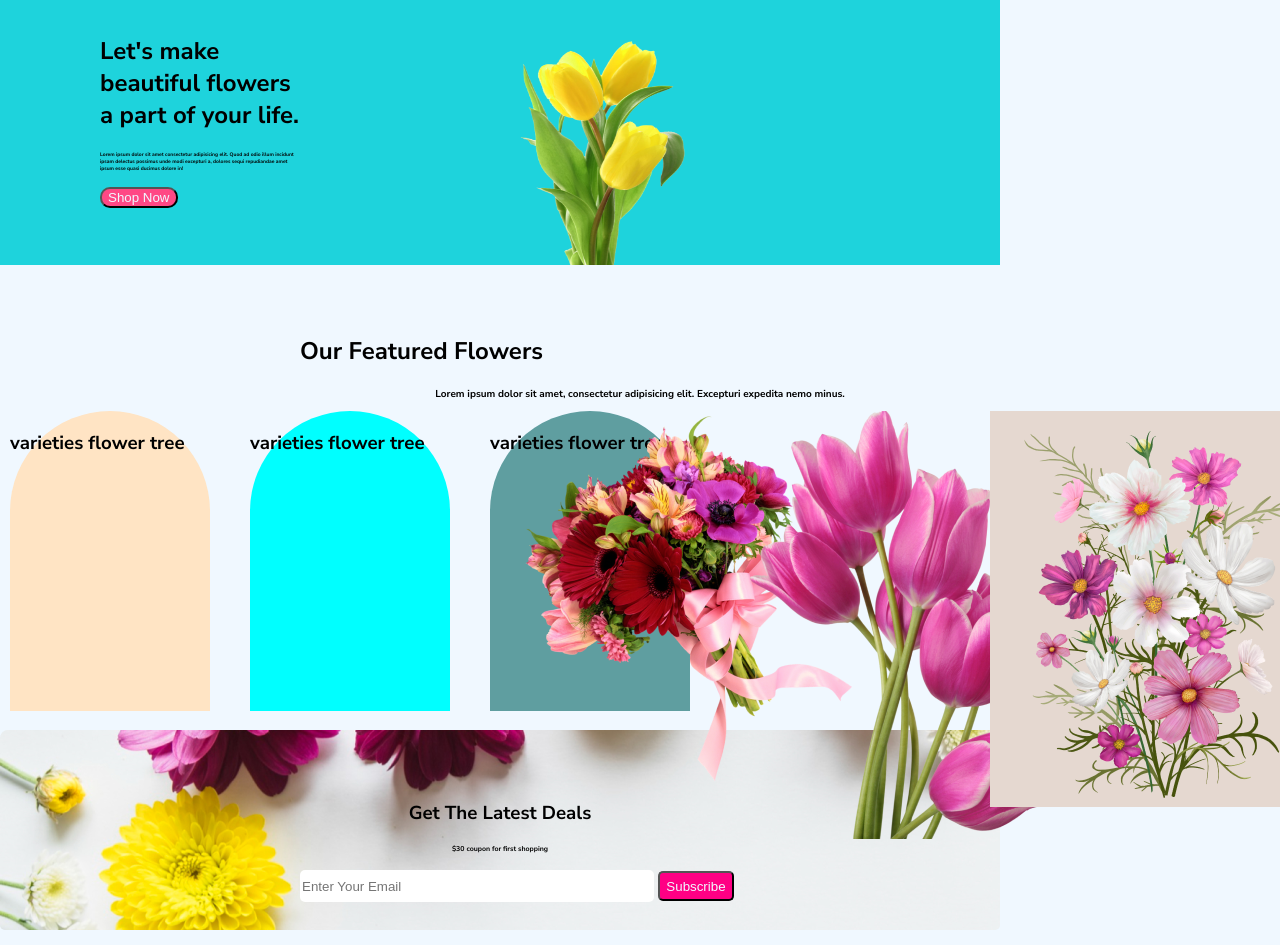
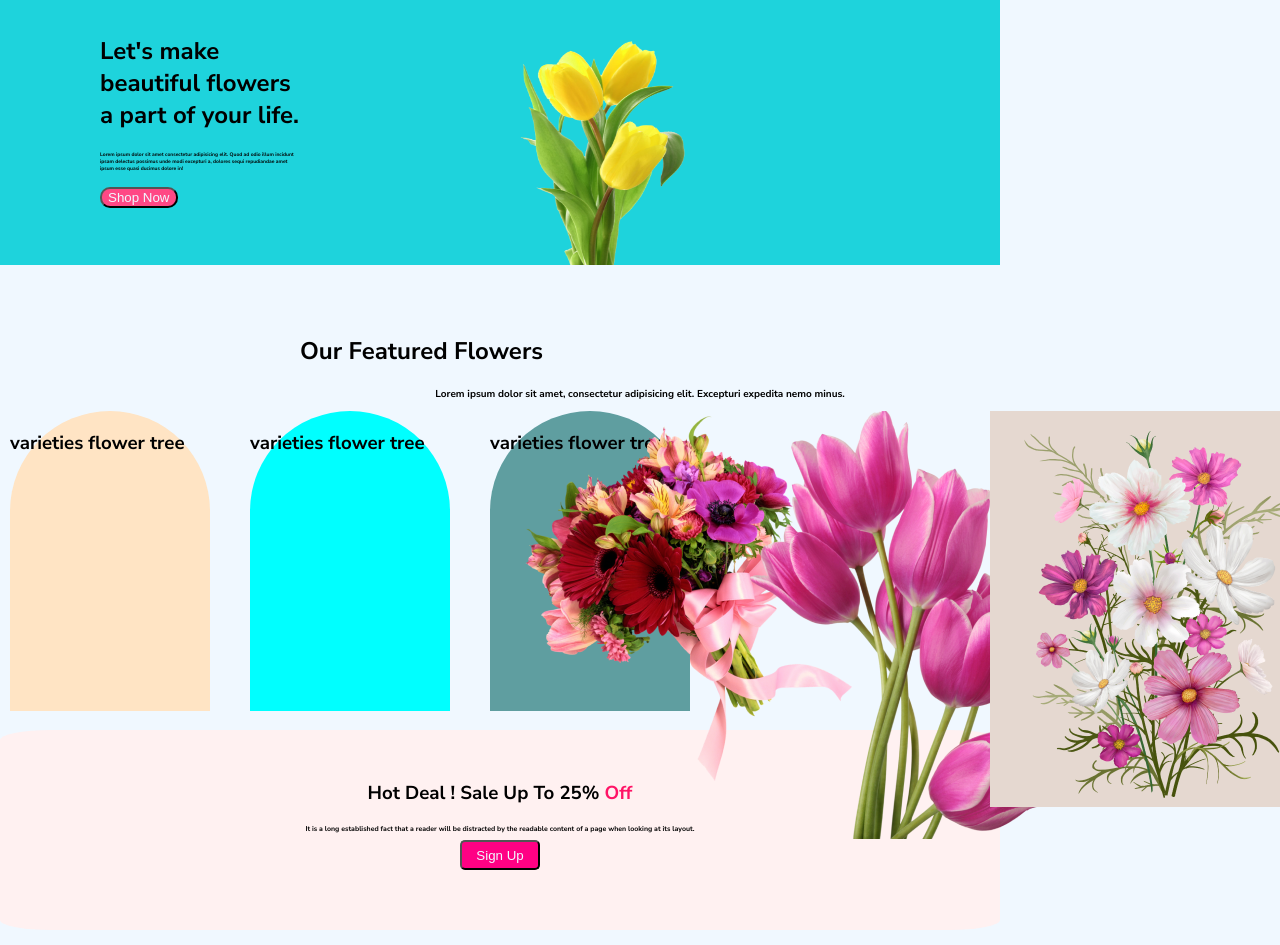
Before and after one commit to sheikhadnankabir/flower_shop, a plain HTML site: page index.html in a window 1280 px wide. Shown: the top 945 px of the page. Drawn offline with Linux system fonts and the light colour scheme.

Commit message:
flower shop 85%

```diff
--- a/index.html
+++ b/index.html
@@ -45,6 +45,12 @@
             </div>
 
         </div>
+        <div class="offr">
+            <h3 class="hed">Hot Deal ! Sale Up To 25% <span class="offer">Off</span></h3>
+            <p class="smal5">It is a long established fact that a reader will be distracted by the readable
+                content of a page when looking at its layout.</p>
+                <button id="snp">Sign Up</button>
+        </div>
         <div class="input1">
             <h3 class="inp">Get The Latest Deals</h3>
             <p class="inpt">$30 coupon for first shopping</p>
--- a/style/flower.css
+++ b/style/flower.css
@@ -117,3 +117,28 @@ img{
     background-color: rgb(255, 0, 132);
     color: aliceblue;
 }
+.offer{
+    color: rgb(255, 20, 102);
+    text-align: center;
+}
+.offr{
+    border-radius: 5%;
+    background-color: rgb(255, 241, 241);
+    height: 200px;
+    width: 1000px;
+    text-align: center
+}
+.smal5{
+    text-align: center;
+    font-size: 7px;
+}
+#snp{
+    height: 30px;
+    width: 80px;
+    background-color: rgb(255, 1, 132);
+    color: aliceblue;
+    border-radius: 5px;
+}
+.hed{
+    padding-top: 50px;
+}
```
